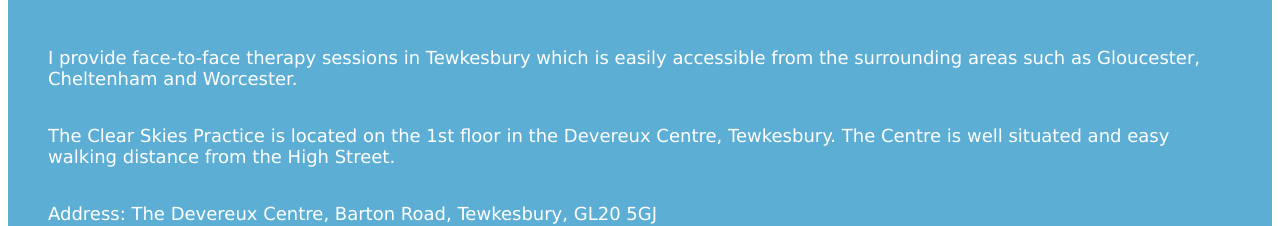
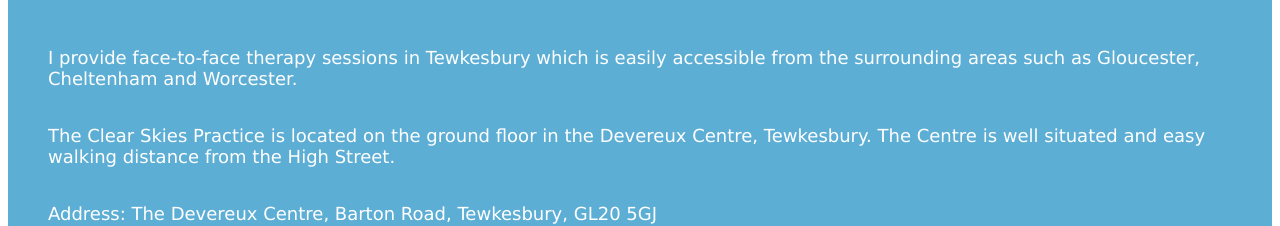
Before and after one commit to MikeForde/cstestvuejs, a Vue app: page /contact in a window 1280 px wide. Shown: the part 862-1088 px from the top of the page. Built offline with nearby package versions, Linux system fonts and the light colour scheme.

Commit message:
location update

```diff
--- a/src/components/ContactPage.vue
+++ b/src/components/ContactPage.vue
@@ -30,7 +30,7 @@
       <div class="info-card">
         <h2>Location</h2>
         <p>I provide face-to-face therapy sessions in Tewkesbury which is easily accessible from the surrounding areas such as Gloucester, Cheltenham and Worcester.</p>
-        <p>The Clear Skies Practice is located on the 1st floor in the Devereux Centre, Tewkesbury. The Centre is well situated and easy walking distance from the High Street.</p>
+        <p>The Clear Skies Practice is located on the ground floor in the Devereux Centre, Tewkesbury. The Centre is well situated and easy walking distance from the High Street.</p>
         <p>Address: The Devereux Centre, Barton Road, Tewkesbury, GL20 5GJ</p>
       </div>
     </section>
```
Also changed, not shown: 7 other files (tests, documents, lock files or other folders).
